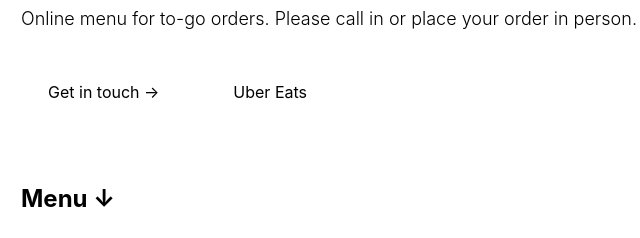
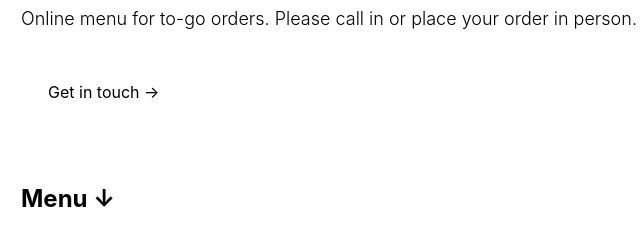
Before and after one commit to RyanPatty/restBlogDelog, a Gatsby site: page / in a window 1280 px wide. Shown: the part 175-413 px from the top of the page, 49-689 px from the left. Built offline with nearby package versions, Linux system fonts and the light colour scheme; Gatsby itself is replaced by a stand-in of ours.

Commit message:
Update heroHeader.js

```diff
--- a/src/components/heroHeader.js
+++ b/src/components/heroHeader.js
@@ -22,7 +22,7 @@ export default () => (
           dangerouslySetInnerHTML={{ __html: data.site.siteMetadata.home.description}}
         />
        <Link to='/contact' className="button -primary">Get in touch &rarr;</Link>
-       <a className="button -primary" href="https://www.ubereats.com/store/shangrila-bistro/9qOxJCKIRFGR-o53jEbXLA?diningMode=DELIVERY">Uber Eats</a>
+
 
       </div>
     )}
```
